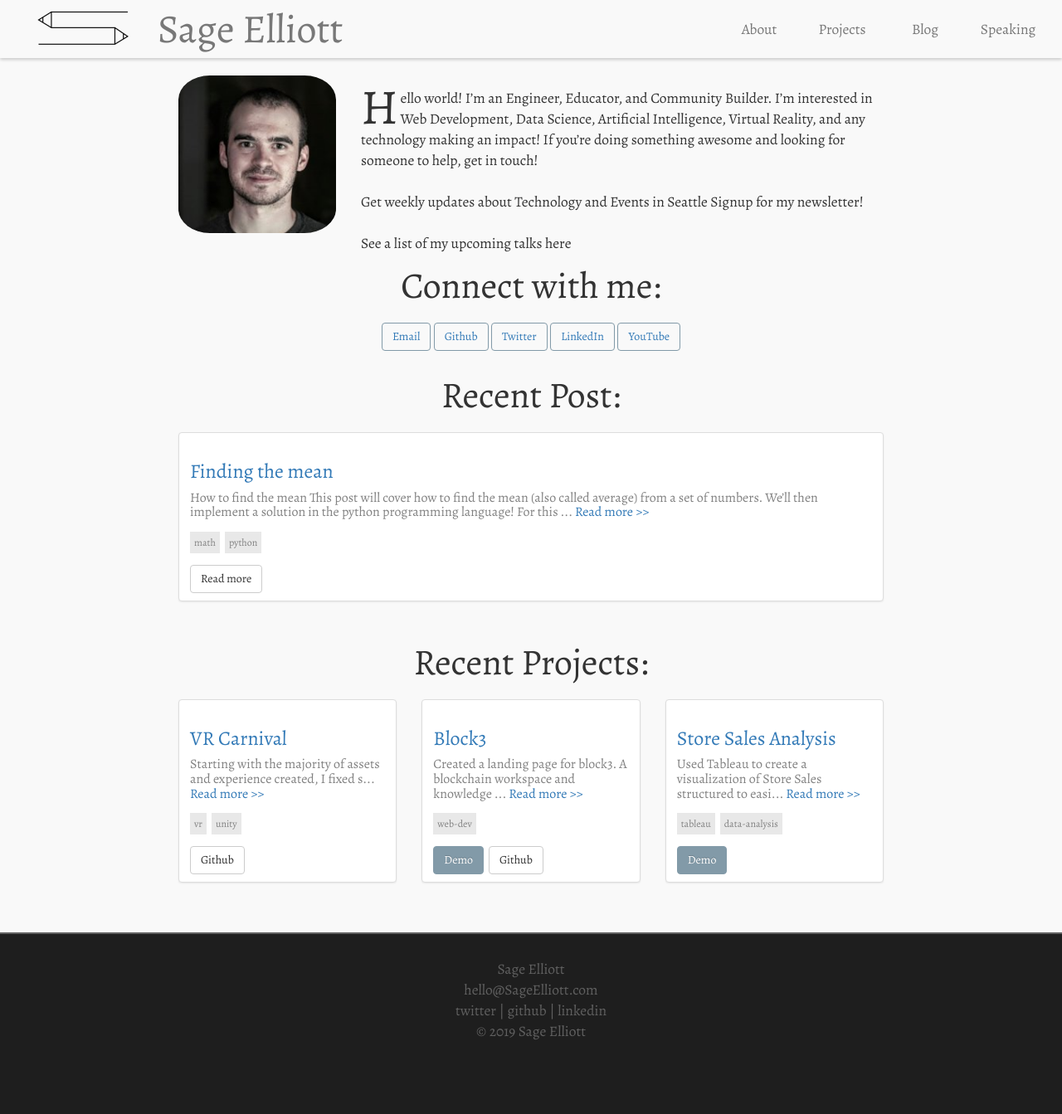
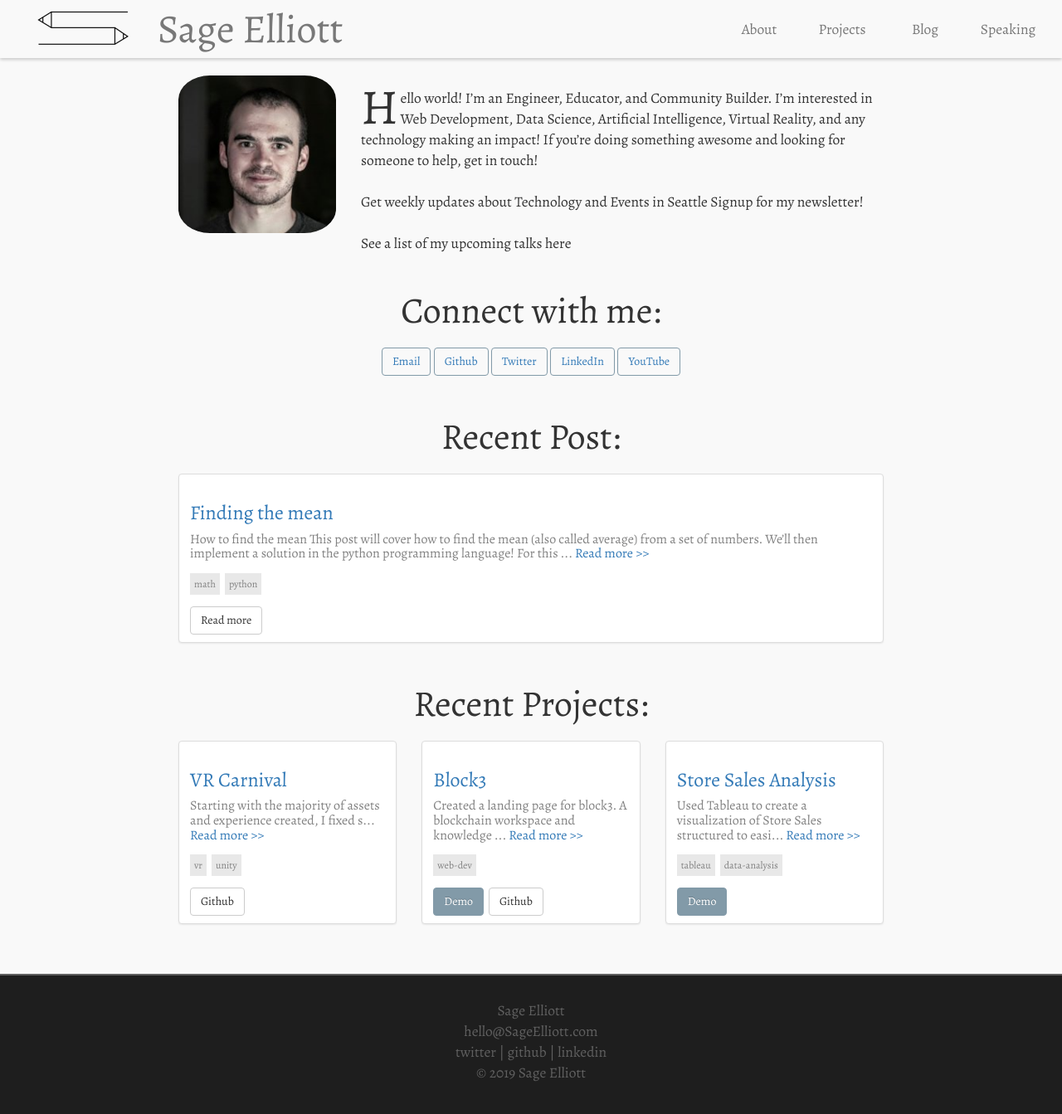
Before and after one commit to sagecodes/sage-blog, a Jekyll site: the page built from index.html, in a window 1280 px wide. Shown: the top 1343 px of the page at 83% size. Built offline with Jekyll 4.4.1, drawn with Linux system fonts in a browser that asks for light colours; nearby versions of some CDN libraries; some web fonts are replaced.

Commit message:
update margin for connect

```diff
--- a/css/style.css
+++ b/css/style.css
@@ -96,6 +96,9 @@ h3 {
 margin-bottom: 40px;
 }
 
+#connect {
+    margin-bottom: 40px;
+}
 
 #about {
     margin: 0px 0 0px;
--- a/index.html
+++ b/index.html
@@ -19,10 +19,13 @@ layout: default
                           Get weekly updates about Technology and Events in Seattle Signup for my newsletter!
                           <br><br>
                           See a list of my upcoming talks here
-
                       </p>
                   </div>
+                </div>
+              </div>
+              </section>
 
+                  <section id="connect">
                   <h1>Connect with me:</h1>
                   <div class="row">
                         <div class="col-12">
@@ -35,7 +38,7 @@ layout: default
                           </div>
                         </div>
                   </div>
-              </div>
+
           </section>
 
 
```
